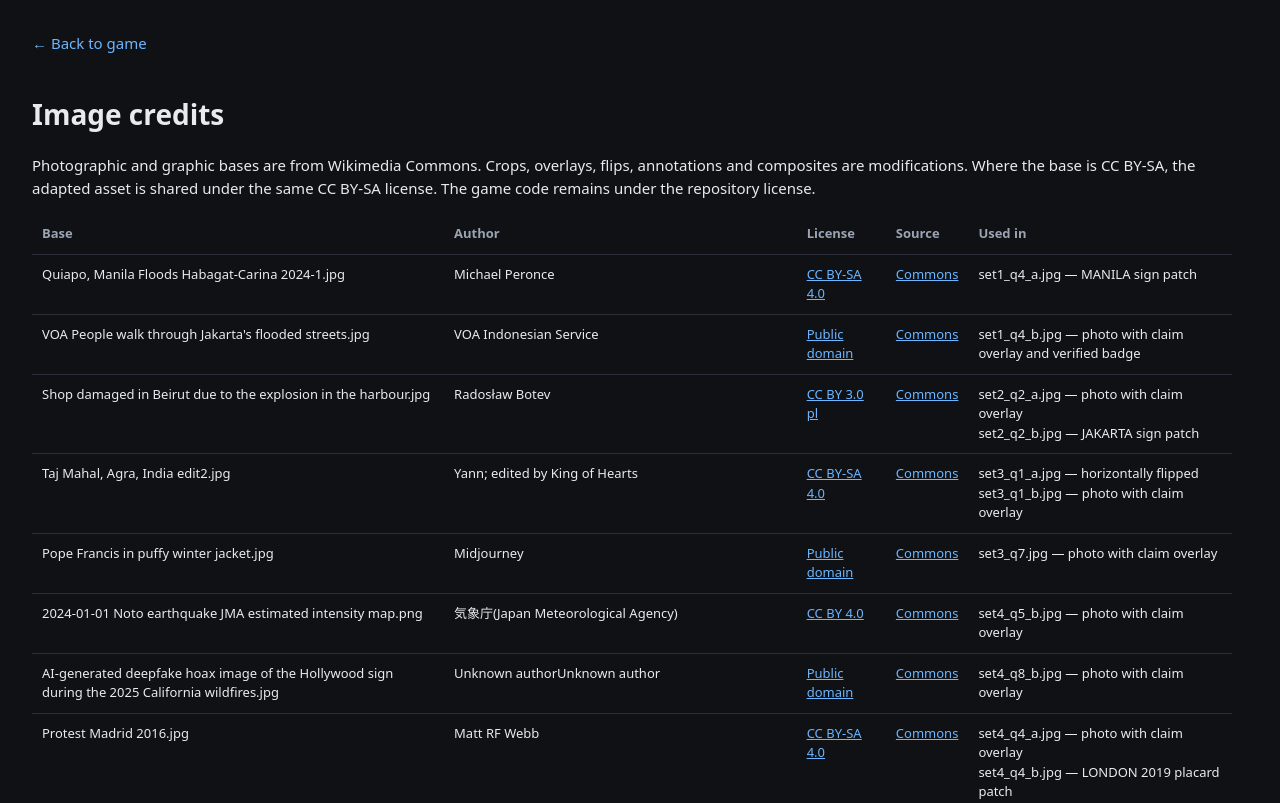
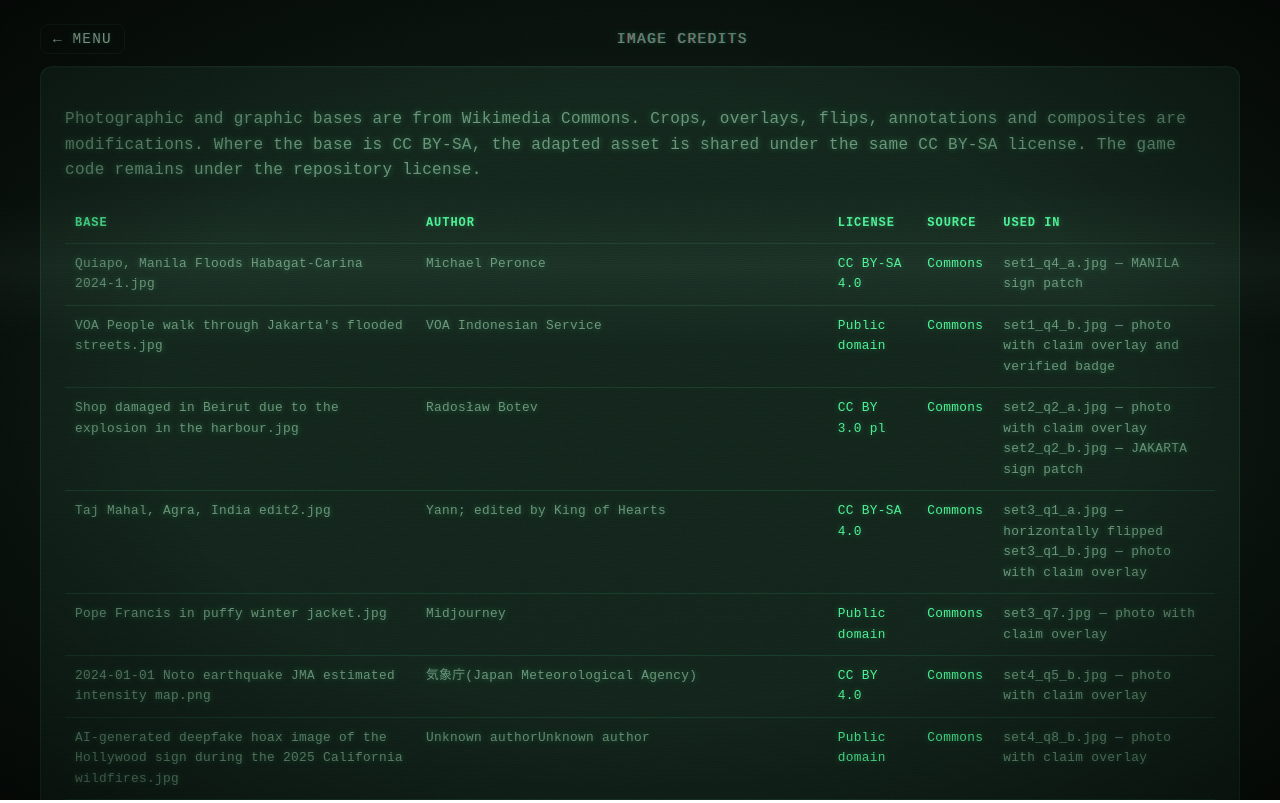
Before and after one commit to StdNoel/rof, a plain HTML site: page credits.html in a window 1280 px wide. Shown: the top 803 px of the page. Drawn offline with Linux system fonts and the light colour scheme.

Commit message:
timer & score patch, credits.html UI change

```diff
--- a/credits.html
+++ b/credits.html
@@ -1,4 +1,39 @@
-<!doctype html><html lang='en'><head><meta charset='utf-8'><meta name='viewport' content='width=device-width,initial-scale=1'><title>Image credits &middot; Real or Fake</title><style>body{background:#0f1115;color:#e8eaef;font:15px/1.5 system-ui,sans-serif;margin:0;padding:32px}h1{font-size:28px}table{border-collapse:collapse;width:100%;max-width:1200px}th,td{border-bottom:1px solid #2a2f3a;padding:10px;text-align:left;vertical-align:top;font-size:13px}th{color:#9aa4b2}a{color:#6cb6ff}small{color:#9aa4b2}.back{display:inline-block;margin-bottom:20px;color:#6cb6ff;text-decoration:none}</style></head><body><a class='back' href='index.html'>&larr; Back to game</a><h1>Image credits</h1><p>Photographic and graphic bases are from Wikimedia Commons. Crops, overlays, flips, annotations and composites are modifications. Where the base is CC BY-SA, the adapted asset is shared under the same CC BY-SA license. The game code remains under the repository license.</p><table><thead><tr><th>Base</th><th>Author</th><th>License</th><th>Source</th><th>Used in</th></tr></thead><tbody><tr><td>Quiapo, Manila Floods Habagat-Carina 2024-1.jpg</td><td>Michael Peronce</td><td><a href='https://creativecommons.org/licenses/by-sa/4.0'>CC BY-SA 4.0</a></td><td><a href='https://commons.wikimedia.org/wiki/File:Quiapo,_Manila_Floods_Habagat-Carina_2024-1.jpg'>Commons</a></td><td>set1_q4_a.jpg &mdash; MANILA sign patch</td></tr>
+<!DOCTYPE html>
+<html lang="en">
+
+<head>
+    <meta charset="UTF-8" />
+    <meta name="viewport" content="width=device-width, initial-scale=1.0" />
+    <title>Image credits &middot; Real or Fake</title>
+    <link rel="stylesheet" href="style.css" />
+</head>
+
+<body>
+    <div class="crt-noise" aria-hidden="true"></div>
+
+    <div id="app">
+        <section class="screen active credits-page">
+            <header class="game-header">
+                <a class="back" href="index.html">← Menu</a>
+                <span>Image Credits</span>
+                <span></span>
+            </header>
+
+            <div class="credits">
+                <p>Photographic and graphic bases are from Wikimedia Commons. Crops, overlays, flips, annotations and composites are modifications. Where the base is CC BY-SA, the adapted asset is shared under the same CC BY-SA license. The game code remains under the repository license.</p>
+
+                <div class="credits-table-wrap">
+                    <table class="credits-table">
+                        <thead>
+                            <tr>
+                                <th scope="col">Base</th>
+                                <th scope="col">Author</th>
+                                <th scope="col">License</th>
+                                <th scope="col">Source</th>
+                                <th scope="col">Used in</th>
+                            </tr>
+                        </thead>
+                        <tbody><tr><td>Quiapo, Manila Floods Habagat-Carina 2024-1.jpg</td><td>Michael Peronce</td><td><a href='https://creativecommons.org/licenses/by-sa/4.0'>CC BY-SA 4.0</a></td><td><a href='https://commons.wikimedia.org/wiki/File:Quiapo,_Manila_Floods_Habagat-Carina_2024-1.jpg'>Commons</a></td><td>set1_q4_a.jpg &mdash; MANILA sign patch</td></tr>
 <tr><td>VOA People walk through Jakarta&#x27;s flooded streets.jpg</td><td>VOA Indonesian Service</td><td><a href='https://creativecommons.org/publicdomain/mark/1.0/'>Public domain</a></td><td><a href='https://commons.wikimedia.org/wiki/File:VOA_People_walk_through_Jakarta%27s_flooded_streets.jpg'>Commons</a></td><td>set1_q4_b.jpg &mdash; photo with claim overlay and verified badge</td></tr>
 <tr><td>Shop damaged in Beirut due to the explosion in the harbour.jpg</td><td>Radosław Botev</td><td><a href='https://creativecommons.org/licenses/by/3.0/pl/deed.en'>CC BY 3.0 pl</a></td><td><a href='https://commons.wikimedia.org/wiki/File:Shop_damaged_in_Beirut_due_to_the_explosion_in_the_harbour.jpg'>Commons</a></td><td>set2_q2_a.jpg &mdash; photo with claim overlay<br>set2_q2_b.jpg &mdash; JAKARTA sign patch</td></tr>
 <tr><td>Taj Mahal, Agra, India edit2.jpg</td><td>Yann; edited by King of Hearts</td><td><a href='https://creativecommons.org/licenses/by-sa/4.0'>CC BY-SA 4.0</a></td><td><a href='https://commons.wikimedia.org/wiki/File:Taj_Mahal,_Agra,_India_edit2.jpg'>Commons</a></td><td>set3_q1_a.jpg &mdash; horizontally flipped<br>set3_q1_b.jpg &mdash; photo with claim overlay</td></tr>
@@ -39,4 +74,14 @@
 <tr><td>Hurricane Dorian Advisory 56A.png</td><td>National Hurricane Center</td><td><a href='https://creativecommons.org/publicdomain/mark/1.0/'>Public domain</a></td><td><a href='https://commons.wikimedia.org/wiki/File:Hurricane_Dorian_Advisory_56A.png'>Commons</a></td><td>set1_q7_a.jpg &mdash; photo with claim overlay<br>set1_q7_b.jpg &mdash; hand-drawn marker loop</td></tr>
 <tr><td>A stack of newspapers.jpg</td><td>Daniel R. Blume from Orange County, California, USA</td><td><a href='https://creativecommons.org/licenses/by-sa/2.0'>CC BY-SA 2.0</a></td><td><a href='https://commons.wikimedia.org/wiki/File:A_stack_of_newspapers.jpg'>Commons</a></td><td>set1_q5.jpg &mdash; photo with claim overlay<br>set3_q2_a.jpg &mdash; photo with claim overlay<br>set3_q2_c.jpg &mdash; photo with claim overlay</td></tr>
 <tr><td>COVID-19 Vaccine vial and syringe - US Census.jpg</td><td>United States Census</td><td><a href='https://creativecommons.org/publicdomain/mark/1.0/'>Public domain</a></td><td><a href='https://commons.wikimedia.org/wiki/File:COVID-19_Vaccine_vial_and_syringe_-_US_Census.jpg'>Commons</a></td><td>set2_q5_a.jpg &mdash; photo with claim overlay<br>set2_q5_b.jpg &mdash; photo with claim overlay and verified badge</td></tr>
-<tr><td>CDC Headquarters PHIL 10693.tif</td><td>James Gathany, Centers for Disease Control and Prevention</td><td><a href='https://creativecommons.org/publicdomain/mark/1.0/'>Public domain</a></td><td><a href='https://commons.wikimedia.org/wiki/File:CDC_Headquarters_PHIL_10693.tif'>Commons</a></td><td>set2_q6_b.jpg &mdash; photo with claim overlay and verified badge</td></tr></tbody></table><p><small>Full machine-readable list: IMAGE_CREDITS.md</small></p></body></html>
+<tr><td>CDC Headquarters PHIL 10693.tif</td><td>James Gathany, Centers for Disease Control and Prevention</td><td><a href='https://creativecommons.org/publicdomain/mark/1.0/'>Public domain</a></td><td><a href='https://commons.wikimedia.org/wiki/File:CDC_Headquarters_PHIL_10693.tif'>Commons</a></td><td>set2_q6_b.jpg &mdash; photo with claim overlay and verified badge</td></tr>
+                        </tbody>
+                    </table>
+                </div>
+                <p><small>Full machine-readable list: IMAGE_CREDITS.md</small></p>
+            </div>
+        </section>
+    </div>
+</body>
+
+</html>
--- a/style.css
+++ b/style.css
@@ -317,6 +317,7 @@ body::after {
 }
 
 .back {
+    display: inline-block;
     background: transparent;
     border: 1px solid var(--panel-2);
     color: var(--text);
@@ -325,6 +326,7 @@ body::after {
     cursor: pointer;
     font-family: inherit;
     letter-spacing: 0.08em;
+    text-decoration: none;
     text-transform: uppercase;
 }
 
@@ -736,6 +738,65 @@ body::after {
         inset 0 -1px 0 rgba(0, 0, 0, 0.5);
 }
 
+.credits-page {
+    max-width: 1200px;
+}
+
+.credits strong {
+    color: var(--text);
+}
+
+.credits a {
+    color: var(--accent);
+    text-decoration: none;
+    text-shadow: var(--glow);
+}
+
+.credits a:hover {
+    text-decoration: underline;
+}
+
+.credits small {
+    color: var(--muted);
+}
+
+.credits-table-wrap {
+    margin-top: 20px;
+    overflow-x: auto;
+}
+
+.credits-table {
+    width: 100%;
+    min-width: 760px;
+    border-collapse: collapse;
+    font-size: .8rem;
+}
+
+.credits-table th,
+.credits-table td {
+    padding: 10px;
+    border-bottom: 1px solid rgba(77, 255, 156, 0.12);
+    text-align: left;
+    vertical-align: top;
+}
+
+.credits-table th {
+    color: var(--accent);
+    font-size: .75rem;
+    letter-spacing: 0.08em;
+    text-transform: uppercase;
+    white-space: nowrap;
+}
+
+.credits-table td {
+    color: var(--muted);
+}
+
+.credits-table tbody tr:hover td {
+    background: rgba(77, 255, 156, 0.04);
+    color: var(--text);
+}
+
 /* ===== Jumpscare ===== */
 @keyframes jumpscare-shake {
     0% {
```
Also changed, not shown: index.html (+1 -1 lines), main.js (+48 -13 lines).
